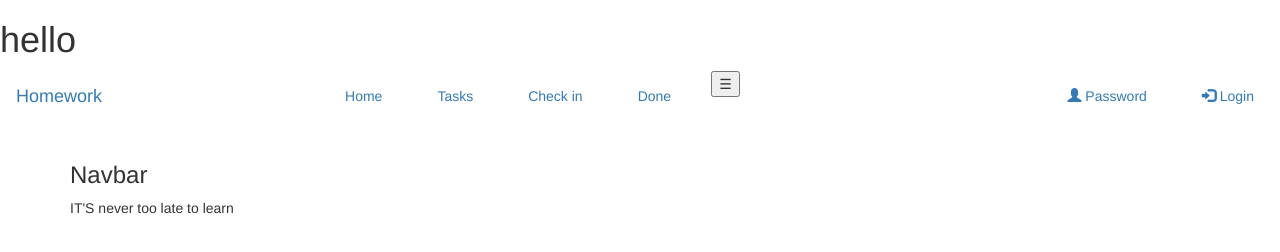
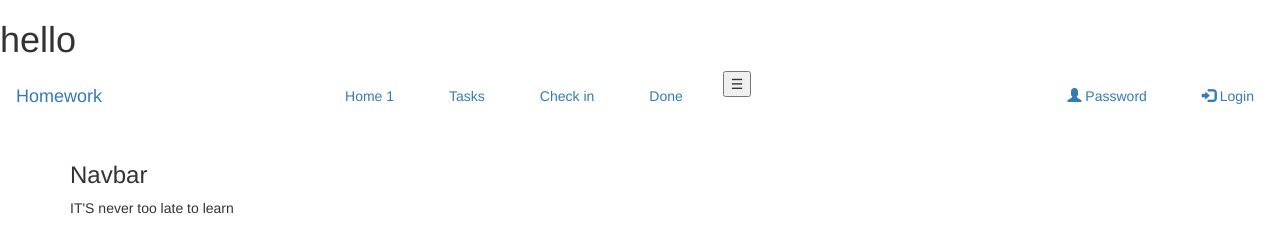
Before and after one commit to ireneshevchenko/ireneshevchenko.github.io, a plain HTML site: page index.html in a window 1280 px wide. Drawn offline with nearby package versions, Linux system fonts and the light colour scheme.

Commit message:
Update index.html

```diff
--- a/index.html
+++ b/index.html
@@ -37,7 +37,7 @@
 
   <ul class="nav navbar-nav hidden-sm">
     <li class="nav-item active">
-      <a class="nav-link" href="#">Home <span class="sr-only">(current)</span></a>
+      <a class="nav-link" href="#">Home 1 <span class="sr-only">(current)</span></a>
     </li>
     <li class="nav-item">
       <a class="nav-link" href="#">Tasks</a>
```
